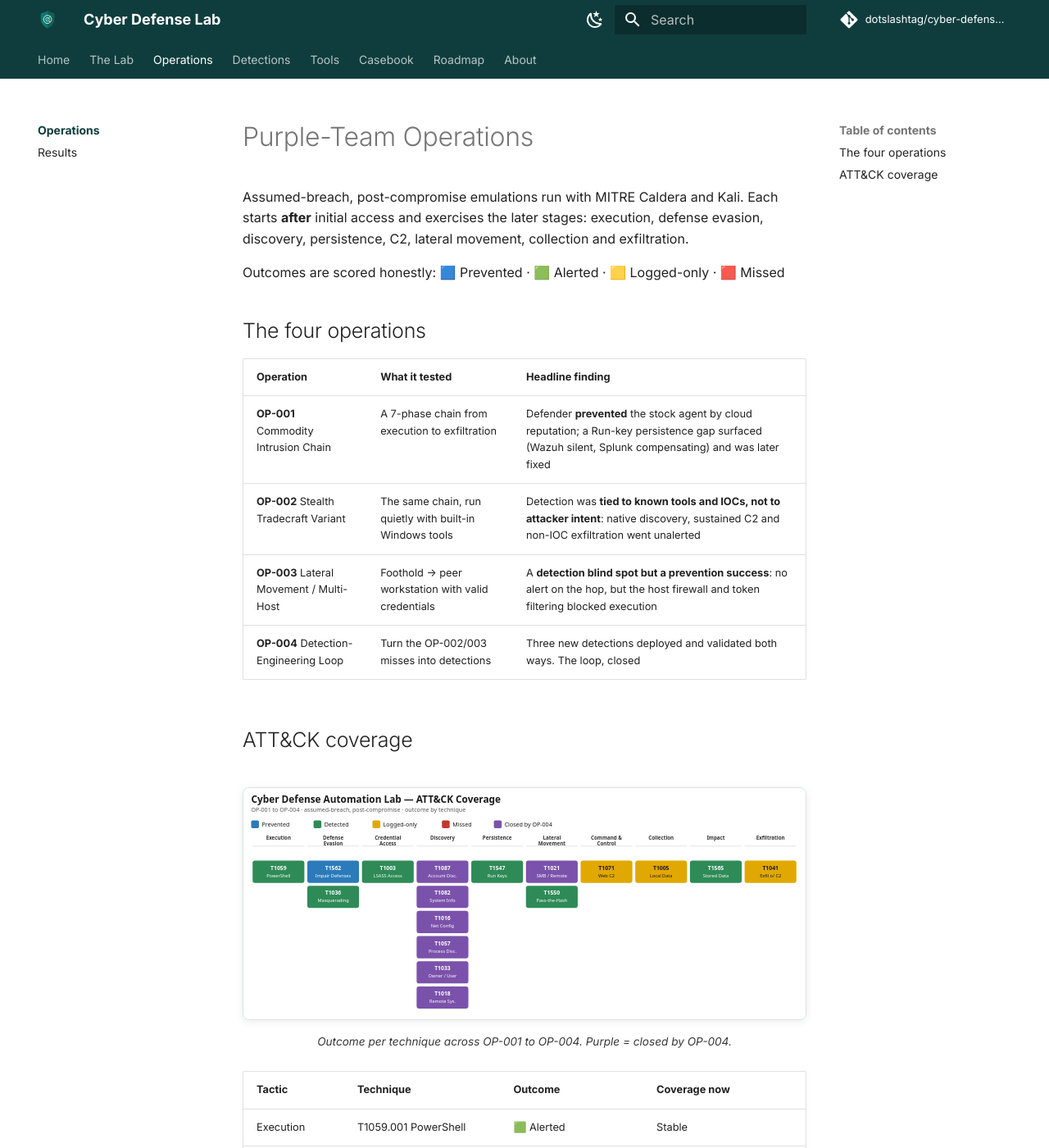
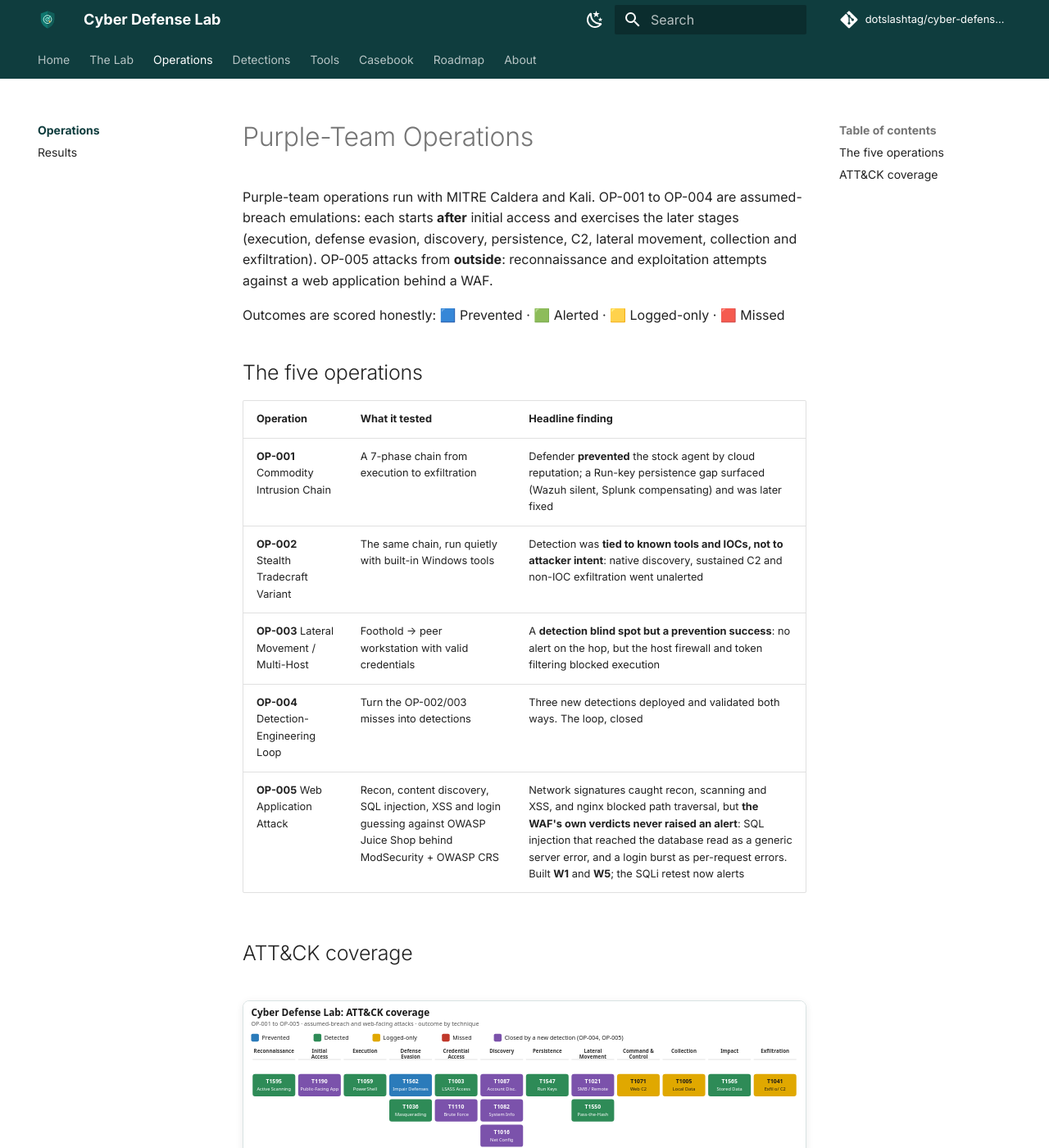
Before and after one commit to dotslashtag/cyber-defense-lab, an MkDocs documentation site: the page built from docs/operations/index.md, in a window 1280 px wide and 1400 px high. Shown: the whole window at 82% size. Built offline with MkDocs 1.6.1 and Material for MkDocs 9.7.7, drawn with Linux system fonts in a browser that asks for light colours; comment, search, counter and statistics services are not loaded; some of the changed text lies outside the part shown.

Commit message:
Docs(operations): add OP-005 and the regenerated ATT&CK heatmap
OP-005 as the fifth operation (outside-in web attack): signatures caught
recon, scanning and XSS, nginx blocked traversal, but the WAF's own verdicts
never alerted until W1. New ATT&CK rows: Reconnaissance (T1595), Initial
Access (T1190), Credential Access (T1110.001). Heatmap regenerated: 12
tactics, 20 techniques, public title "Cyber Defense Lab".

Refs #66

```diff
--- a/docs/operations/index.md
+++ b/docs/operations/index.md
@@ -4,14 +4,16 @@
      On the site: https://dotslashtag.github.io/cyber-defense-lab/operations/
      Menu: Operations -->
 
-Assumed-breach, post-compromise emulations run with MITRE Caldera and Kali. Each
-starts **after** initial access and exercises the later stages: execution, defense
-evasion, discovery, persistence, C2, lateral movement, collection and exfiltration.
+Purple-team operations run with MITRE Caldera and Kali. OP-001 to OP-004 are
+assumed-breach emulations: each starts **after** initial access and exercises the later
+stages (execution, defense evasion, discovery, persistence, C2, lateral movement,
+collection and exfiltration). OP-005 attacks from **outside**: reconnaissance and
+exploitation attempts against a web application behind a WAF.
 
 Outcomes are scored honestly:
 🟦 Prevented · 🟩 Alerted · 🟨 Logged-only · 🟥 Missed
 
-## The four operations
+## The five operations
 
 | Operation | What it tested | Headline finding |
 |---|---|---|
@@ -19,20 +21,24 @@ Outcomes are scored honestly:
 | **OP-002** Stealth Tradecraft Variant | The same chain, run quietly with built-in Windows tools | Detection was **tied to known tools and IOCs, not to attacker intent**: native discovery, sustained C2 and non-IOC exfiltration went unalerted |
 | **OP-003** Lateral Movement / Multi-Host | Foothold → peer workstation with valid credentials | A **detection blind spot but a prevention success**: no alert on the hop, but the host firewall and token filtering blocked execution |
 | **OP-004** Detection-Engineering Loop | Turn the OP-002/003 misses into detections | Three new detections deployed and validated both ways. The loop, closed |
+| **OP-005** Web Application Attack | Recon, content discovery, SQL injection, XSS and login guessing against OWASP Juice Shop behind ModSecurity + OWASP CRS | Network signatures caught recon, scanning and XSS, and nginx blocked path traversal, but **the WAF's own verdicts never raised an alert**: SQL injection that reached the database read as a generic server error, and a login burst as per-request errors. Built **W1** and **W5**; the SQLi retest now alerts |
 
 ## ATT&CK coverage
 
 <!-- LAYOUT: full-width image. Keep the <figure> lines; edit the image path ( ) or the caption text -->
 <figure class="cdl-wide" markdown>
 ![ATT&CK coverage heatmap](../assets/img/attack-coverage.svg)
-<figcaption>Outcome per technique across OP-001 to OP-004. Purple = closed by OP-004.</figcaption>
+<figcaption>Outcome per technique across OP-001 to OP-005. Purple = closed by a new detection (OP-004, OP-005).</figcaption>
 </figure>
 
 | Tactic | Technique | Outcome | Coverage now |
 |---|---|---|---|
+| Reconnaissance | T1595 · T1595.003 Active scanning | 🟩 Alerted (Suricata signatures) · 🟨 scan volume itself | ⛏ Backlog: W4, requests per source |
+| Initial Access | T1190 Exploit public-facing app | 🟦 traversal (nginx) · 🟩 XSS (Suricata, IOC rule) · 🟨 SQLi → 500 | ✅ Closed by W1, WAF anomaly verdict (SQLi retest: Alerted) |
 | Execution | T1059.001 PowerShell | 🟩 Alerted | Stable |
 | Defense Evasion | T1562.001 Disable Security Tools | 🟦 Prevented | Stable |
 | Credential Access | T1003.001 LSASS access | 🟩 Alerted | Telemetry validated |
+| Credential Access | T1110.001 Password guessing (web login) | 🟨 per-request errors only | ✅ Closed by W5, 8 failures per IP in 2 min |
 | Discovery | T1087.002 · T1082 · T1016 · T1057 · T1033 · T1018 | 🟥 Missed (native tools) | ✅ Closed by D1, clustered discovery |
 | Persistence | T1547.001 Run keys | 🟩 Alerted | ✅ Closed by D3, works for any writer |
 | Lateral Movement | T1021.002 · T1550.002 · T1078 | 🟥 Missed within a zone | ✅ Closed by D2, workstation-to-workstation auth |
@@ -40,8 +46,9 @@ Outcomes are scored honestly:
 | Collection | T1005 · T1565.001 | 🟩 canary · 🟨 off-canary | ⛏ Backlog: wider file monitoring |
 | Exfiltration | T1041 | 🟩 to known IOC · 🟥 unknown destination | ⛏ Backlog: IOC-independent egress |
 
-The 🟥 rows are the point: each was found by a scored operation, and three have
-been turned into deployed detections. The ⛏ items are a known, prioritized backlog.
+The 🟥 and 🟨 rows are the point: each was found by a scored operation, and five have
+been turned into deployed detections (D1–D3, W1, W5). The ⛏ items are a known,
+prioritized backlog.
 
 <!-- CALLOUT BOX: the !!! line sets the box style; edit the quoted title and the indented text below it -->
 !!! success "Did the fixes work?"
```
Also changed, not shown: docs/assets/img/attack-coverage.svg.
